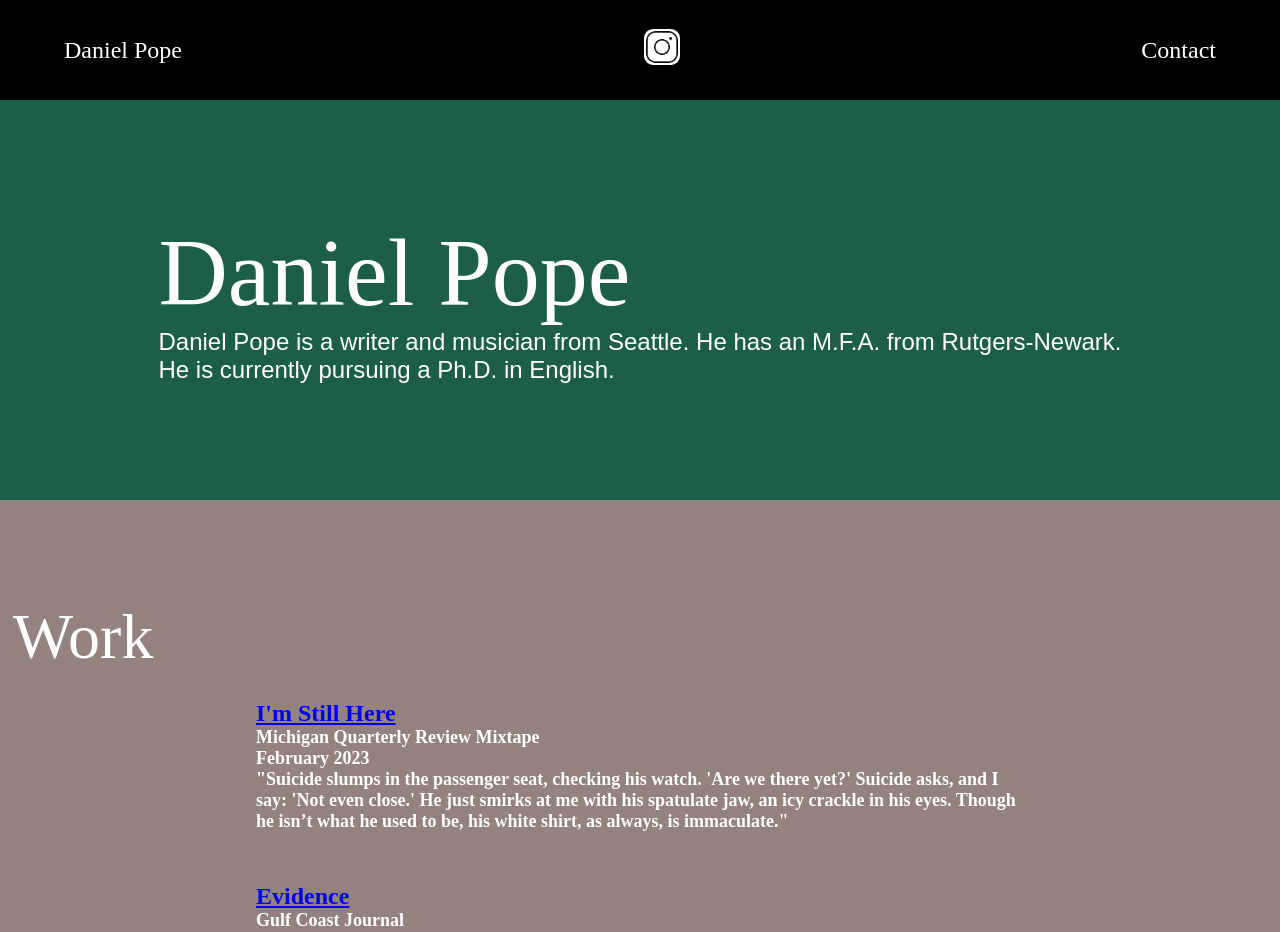
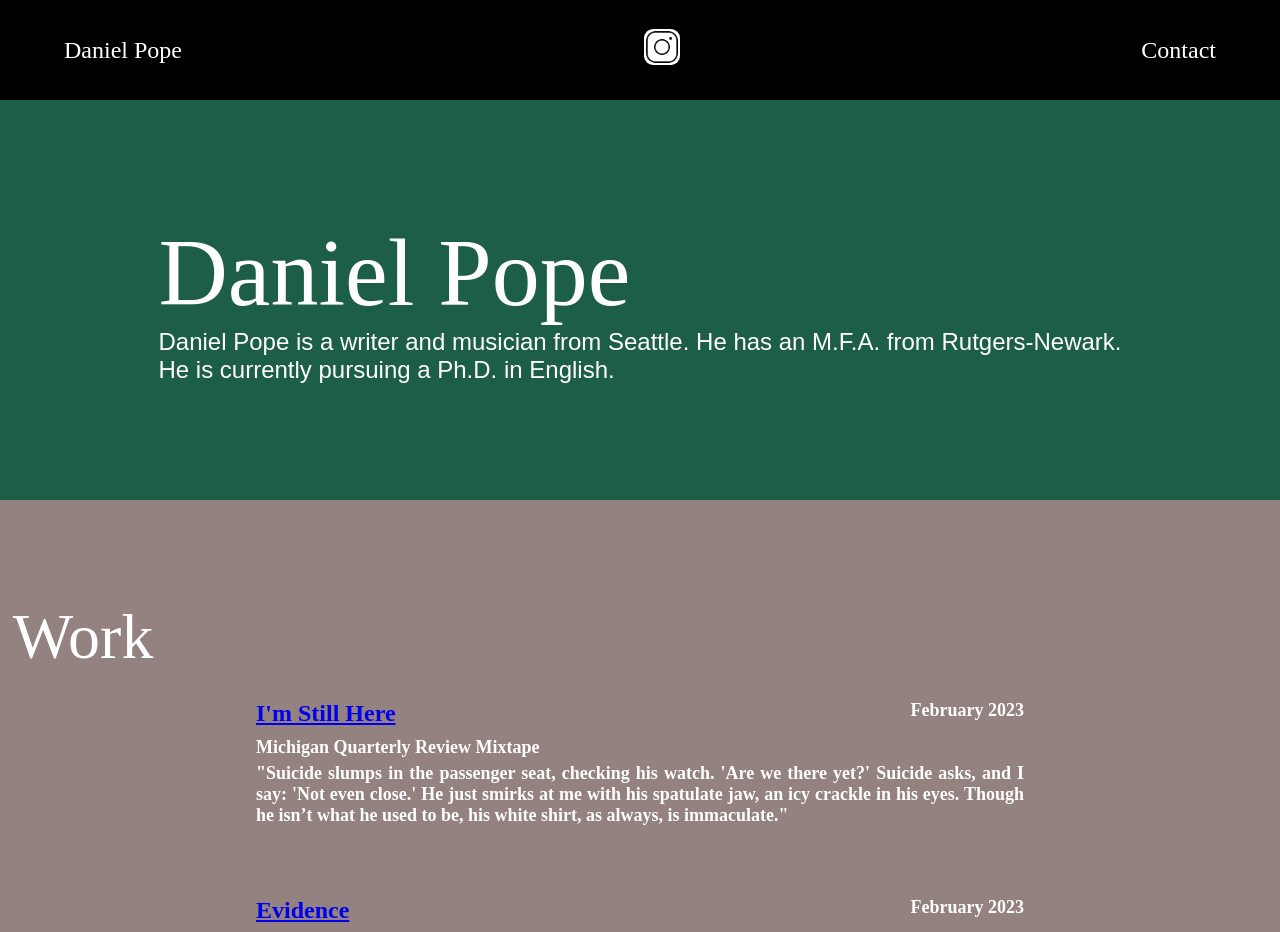
Before and after one commit to swinnik/writer-portfolio, a React app: page / in a window 1280 px wide. Shown: the top 932 px of the page. Built offline with nearby package versions, Linux system fonts and the light colour scheme.

Commit message:
better opaque headers

```diff
--- a/src/components/Accolades.jsx
+++ b/src/components/Accolades.jsx
@@ -6,14 +6,10 @@ const Accolades = () => {
 
   useEffect(() => {
     const handleResize = () => {
-      setIsMobile(window.innerWidth <= 1740);
+      setIsMobile(window.innerWidth <= 1400);
     };
 
     window.addEventListener("resize", handleResize);
-
-    return () => {
-      window.removeEventListener("resize", handleResize);
-    };
   }, []);
 
   return (
@@ -33,7 +29,7 @@ const Accolades = () => {
             <div style={styles.entry} key={accolade.title}>
               <div
                 style={{
-                  width: "40%",
+                  width: "100%",
                   display: "flex",
                   justifyContent: "space-between",
                 }}
--- a/src/components/Work.jsx
+++ b/src/components/Work.jsx
@@ -6,14 +6,14 @@ const Work = () => {
 
   useEffect(() => {
     const handleResize = () => {
-      setIsMobile(window.innerWidth <= 1740);
+      setIsMobile(window.innerWidth <= 900);
     };
 
     window.addEventListener("resize", handleResize);
 
-    return () => {
-      window.removeEventListener("resize", handleResize);
-    };
+    // return () => {
+    //   window.removeEventListener("resize", handleResize);
+    // };
   }, []);
 
   console.log(workCollection);
@@ -32,11 +32,19 @@ const Work = () => {
         {workCollection &&
           workCollection.map((work) => (
             <div style={styles.entry} key={work.title}>
-              <a href={work.link} target="_blank" rel="noopener noreferrer">
-                <div style={styles.title}>{work.title}</div>
-              </a>
+              <div
+                style={{
+                  width: "100%",
+                  display: "flex",
+                  justifyContent: "space-between",
+                }}
+              >
+                <a href={work.link} target="_blank" rel="noopener noreferrer">
+                  <div style={styles.title}>{work.title}</div>
+                </a>
+                <div style={styles.date}>{work.date}</div>
+              </div>
               <div style={styles.publication}>{work.publication}</div>
-              <div style={styles.date}>{work.date}</div>
               <div style={styles.content}>{work.content}</div>
             </div>
           ))}
@@ -72,6 +80,7 @@ const styles = {
   entry: {
     // border: "1px solid #fff",
     padding: "2% 0px",
+    margin: "0px 0px 20px 0px",
     width: "60%",
     color: "#fff",
     fontSize: "24px",
@@ -85,6 +94,8 @@ const styles = {
   publication: {
     fontSize: "18px",
     fontWeight: "bold",
+    margin: "10px 0px 5px 0 ",
+    // textAlign: "right",
   },
   date: {
     fontSize: "18px",
@@ -93,5 +104,6 @@ const styles = {
   content: {
     fontSize: "18px",
     fontWeight: "bold",
+    textAlign: "justify",
   },
 };
```
